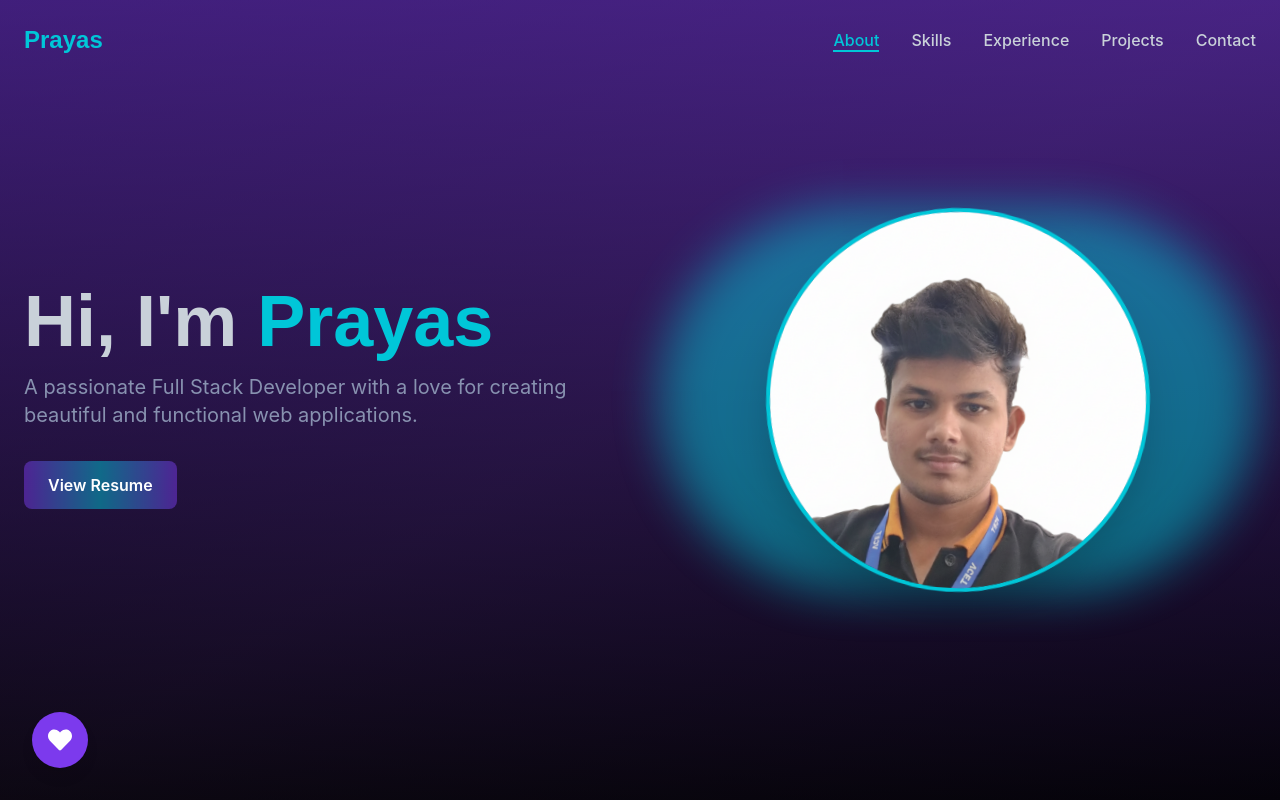
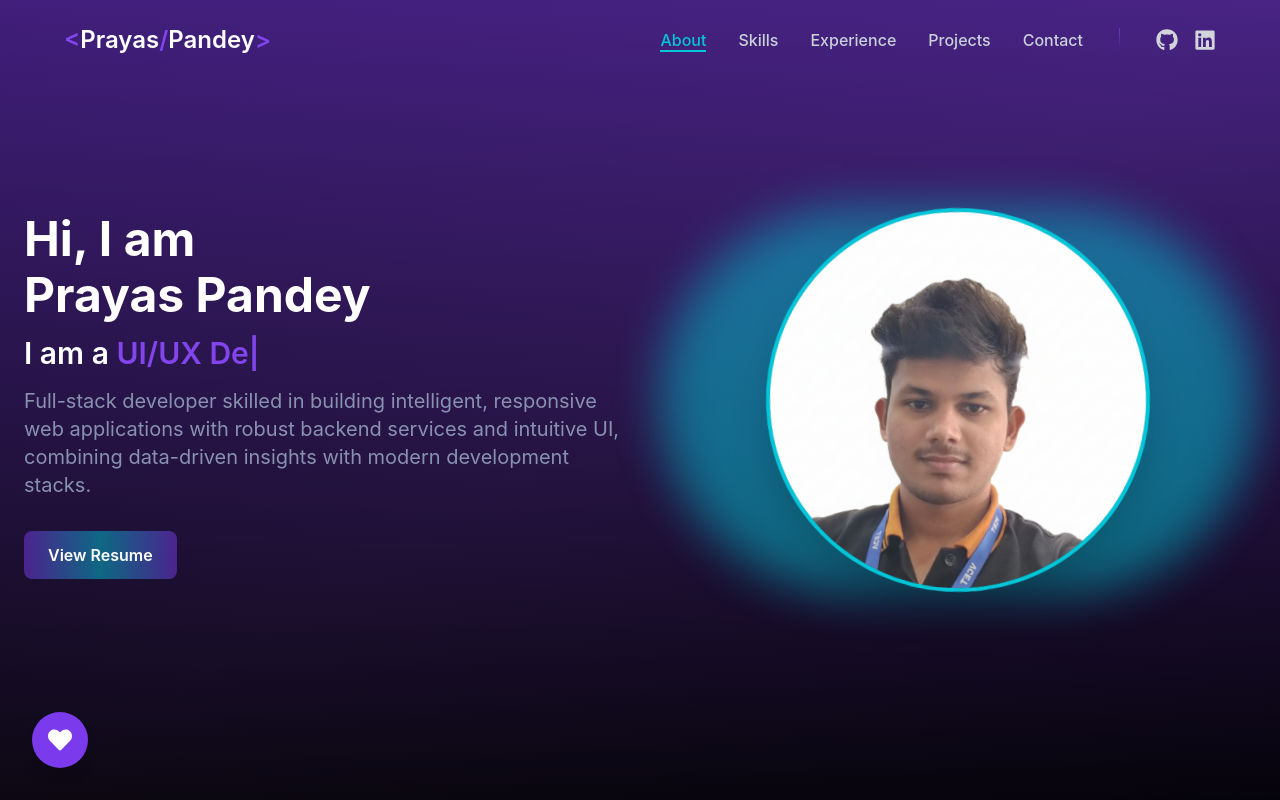
Before and after one commit to Prayas-Dev/my-portfolio-website, a React (Vite) app: page / in a window 1280 px wide. Shown: the top 800 px of the page. Built offline with nearby package versions, Linux system fonts and the light colour scheme.

Commit message:
Improved UI, navbar, added react-typed

```diff
--- a/src/components/Hero/Hero.jsx
+++ b/src/components/Hero/Hero.jsx
@@ -1,6 +1,8 @@
 import React from 'react';
 import { motion } from 'framer-motion';
 import profileImg from '../../assets/profile2.png';
+import {ReactTyped} from "react-typed";
+
 
 const Hero = () => {
   return (
@@ -15,11 +17,29 @@ const Hero = () => {
           transition={{ duration: 0.8 }}
           className="flex-1 text-center md:text-left"
         >
-          <h1 className="text-5xl font-bold font-mona-sans md:text-7xl text-text-main">
-            Hi, I'm <span className="text-accent">Prayas</span>
+          <h1 className="mb-2 text-3xl font-bold leading-tight text-white sm:text-4xl md:text-5xl lg:text-5xl">
+            Hi, I am
           </h1>
+          <h2 className="mb-4 text-4xl font-bold leading-tight text-white sm:text-5xl md:text-5xl lg:text-5xl">
+            Prayas Pandey
+          </h2>
+          <h3 className="text-lg sm:text-xl md:text-2xl lg:text-3xl font-semibold mb-4 text-[#8245ec] leading-tight">
+            <span className="text-white">I am a </span>
+            <ReactTyped
+              strings={[
+                'Full Stack Developer',
+                'UI/UX Developer',
+                'AIML Engineer',
+                'Coder',
+              ]}
+              typeSpeed={100}
+              backSpeed={50}
+              backDelay={2000}
+              loop
+            />
+          </h3>
           <p className="mt-4 text-lg md:text-xl text-text-secondary">
-            A passionate Full Stack Developer with a love for creating beautiful and functional web applications.
+            Full-stack developer skilled in building intelligent, responsive web applications with robust backend services and intuitive UI, combining data-driven insights with modern development stacks.
           </p>
           <motion.a
   href="/Resume_Updated.pdf"
--- a/src/components/Navbar/Navbar.jsx
+++ b/src/components/Navbar/Navbar.jsx
@@ -1,6 +1,7 @@
 import React, { useState, useEffect } from 'react';
 import { motion, AnimatePresence } from 'framer-motion';
 import { FiMenu, FiX } from 'react-icons/fi';
+import { FaGithub, FaLinkedin } from 'react-icons/fa';
 
 const navLinks = [
   { title: 'About', href: '#about' },
@@ -50,17 +51,19 @@ const Navbar = () => {
       animate={{ y: 0 }}
       transition={{ duration: 0.5 }}
     >
-      <div className="flex items-center justify-between h-20 px-6 mx-auto max-w-7xl">
+      <div className="flex items-center justify-between h-20 max-w-6xl mx-auto">
         {/* Logo */}
-        <a
-          href="#home"
-          className="text-2xl font-bold font-mona-sans text-accent"
-        >
-          Prayas
-        </a>
+        <div className="text-2xl font-semibold cursor-pointer select-none">
+          <span className="text-[#8245ec]">&lt;</span>
+          <span className="text-white">Prayas</span>
+          <span className="text-[#8245ec]">/</span>
+          <span className="text-white">Pandey</span>
+          <span className="text-[#8245ec]">&gt;</span>
+        </div>
 
         {/* Desktop Menu */}
-        <div className="items-center hidden gap-8 md:flex">
+        <div className="items-center hidden gap-6 md:flex">
+          <div className="flex items-center gap-8">
             {navLinks.map((link) => (
               <a
                 key={link.title}
@@ -81,6 +84,30 @@ const Navbar = () => {
                 ></span>
               </a>
             ))}
+          </div>
+
+          {/* Divider */}
+          <div className="w-px h-6 bg-gradient-to-b from-[#8245ec] to-transparent rounded-full opacity-60 mx-3"></div>
+
+          {/* Social Media Icons */}
+          <div className="flex items-center gap-4">
+            <a
+              href="https://github.com/Prayas-Dev"
+              target="_blank"
+              rel="noopener noreferrer"
+              className="text-gray-300 transition-all duration-300 hover:text-[#8245ec] hover:scale-110"
+            >
+              <FaGithub size={22} />
+            </a>
+            <a
+              href="https://www.linkedin.com/in/prayas-pandey-8565a2256/"
+              target="_blank"
+              rel="noopener noreferrer"
+              className="text-gray-300 transition-all duration-300 hover:text-[#8245ec] hover:scale-110"
+            >
+              <FaLinkedin size={22} />
+            </a>
+          </div>
         </div>
 
         {/* Mobile Menu Button */}
@@ -119,6 +146,26 @@ const Navbar = () => {
                   {link.title}
                 </button>
               ))}
+
+              {/* Social Icons in Mobile Menu */}
+              <div className="flex items-center gap-6 mt-4">
+                <a
+                  href="https://github.com/Prayas-Dev"
+                  target="_blank"
+                  rel="noopener noreferrer"
+                  className="text-gray-300 transition-all duration-300 hover:text-[#8245ec] hover:scale-110"
+                >
+                  <FaGithub size={24} />
+                </a>
+                <a
+                  href="https://www.linkedin.com/in/prayas-pandey-8565a2256/"
+                  target="_blank"
+                  rel="noopener noreferrer"
+                  className="text-gray-300 transition-all duration-300 hover:text-[#8245ec] hover:scale-110"
+                >
+                  <FaLinkedin size={24} />
+                </a>
+              </div>
             </div>
           </motion.div>
         )}
```
Lines whose indentation alone changed are shown as unchanged.
